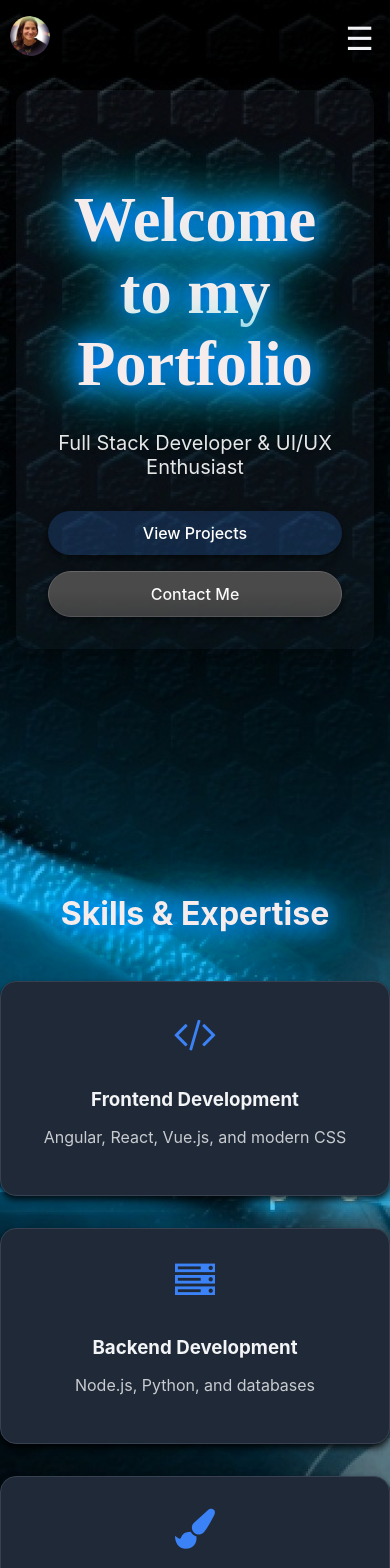
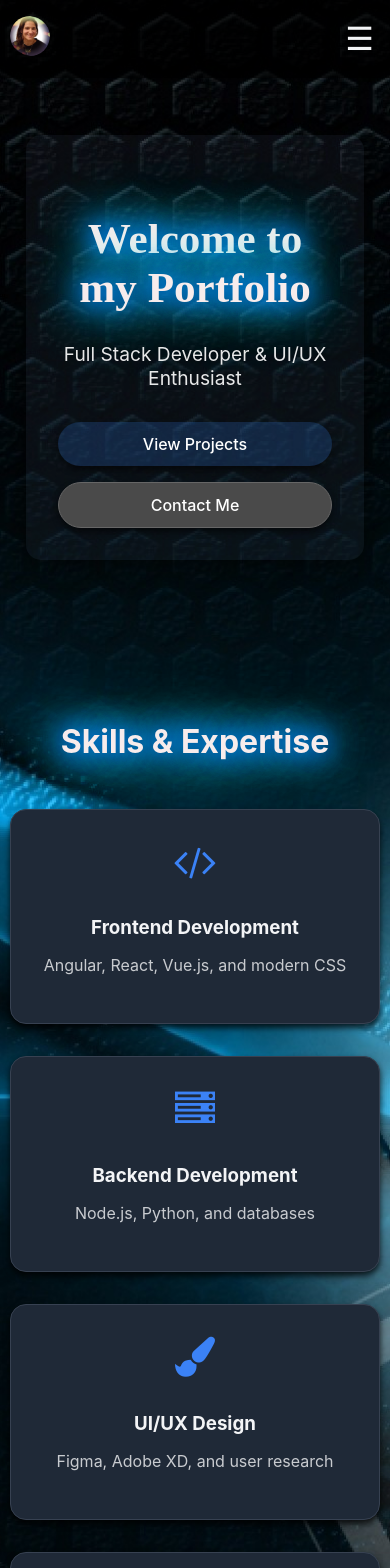
Before and after one commit to maru33luc/Portfolio-Ang19, an Angular app: page / in a window 390 px wide. Shown: the top 1568 px of the page. Built offline with nearby package versions, Linux system fonts and the light colour scheme; a web font is replaced by a local one.

Commit message:
Mejora el estilo del componente Home: ajusta márgenes y paddings, añade estilos responsivos y optimiza la presentación de títulos y habilidades

```diff
--- a/src/app/components/home/home.component.css
+++ b/src/app/components/home/home.component.css
@@ -2,7 +2,7 @@
   padding: 4rem 0;
   color: white;
   text-align: center;
-  margin-bottom: 4rem;
+  /* margin-bottom: 4rem; */
   height: 80vh;
   mask: linear-gradient(var(--primary-color) 80%, transparent 100%);
   display: flex;
@@ -26,12 +26,8 @@
   font-style: normal;
   font-size: 3.9rem;
   margin-bottom: 1rem;
-  /* color: rgb(185, 194, 202); */
   border-radius: 29px;
   padding: 11px 19px;
-  /* margin: 0 40px; */
-
-
 }
 
 .subtitle {
@@ -83,7 +79,8 @@
 }
 
 .skills {
-  padding: 4rem 0;
+  padding: 1rem 0;
+  margin-bottom: 2rem;
 }
 
 h2 {
@@ -96,6 +93,7 @@ h2 {
   display: grid;
   grid-template-columns: repeat(auto-fit, minmax(250px, 1fr));
   gap: 2rem;
+  margin: 0 10px;
 }
 
 .skill-card i {
@@ -147,3 +145,33 @@ h2 {
   padding: 2rem;
   box-shadow: 0 4px 30px rgba(0, 0, 0, 0.1);
 }
+
+/* responsive */
+
+@media (max-width: 768px) {
+  .hero{
+    margin-bottom: 0;
+    padding: 10px;
+  }
+
+  .skills {
+    padding: 0rem 0;
+    margin-bottom: 3rem;
+  }
+
+  .hero h1{
+    /* si es necesario que el tamaño de la letra se achique hasta 2rem */
+    font-size: clamp(2.7rem, 5vw, 3.9rem);
+
+
+
+  }
+
+  .subtitle {
+    font-size: clamp(1.2rem, 3vw, 2rem);
+    text-wrap: wrap;
+    /* si es necesario que tire el texto a la siguiente linea */
+
+
+  }
+}
```
